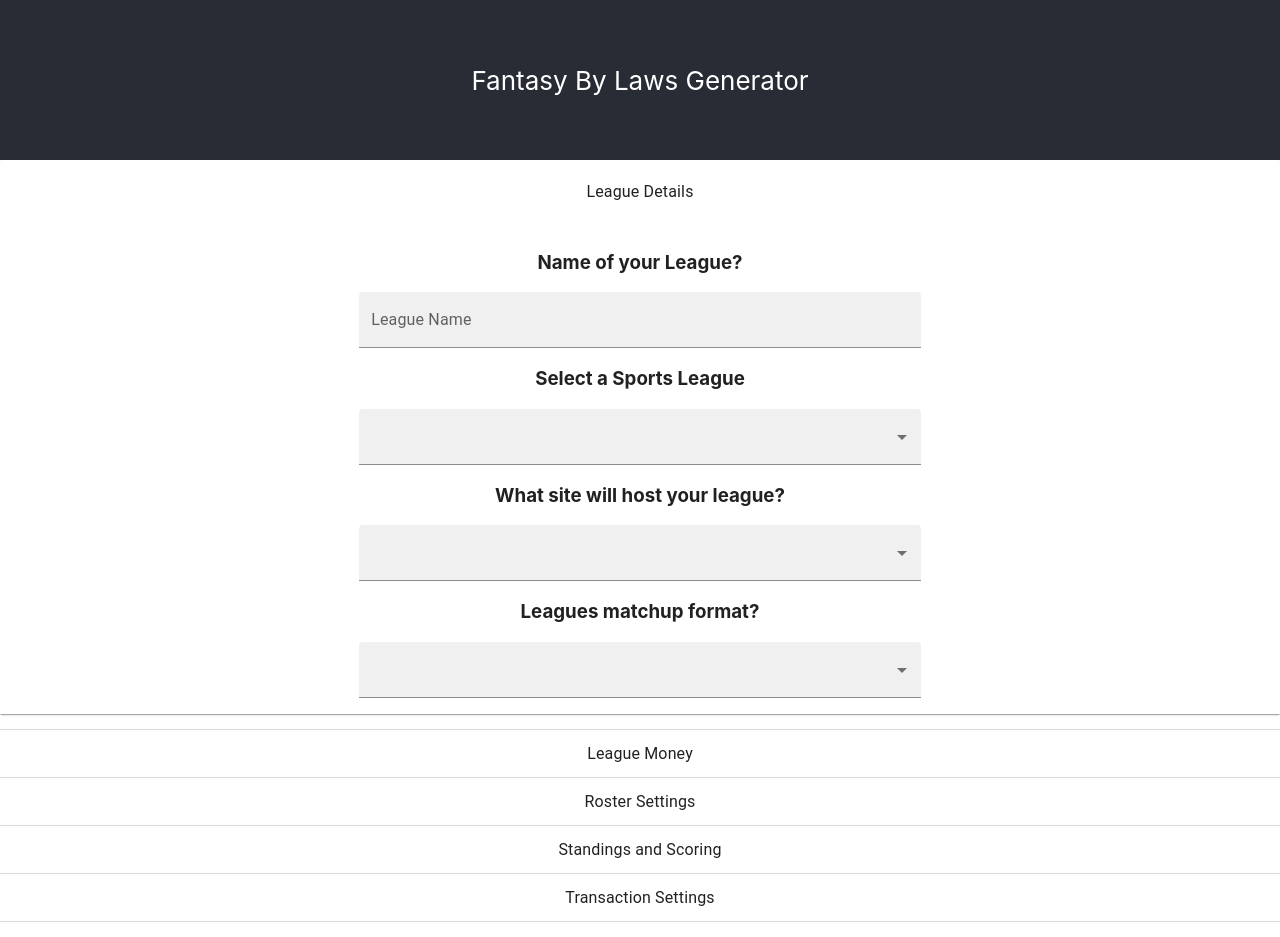
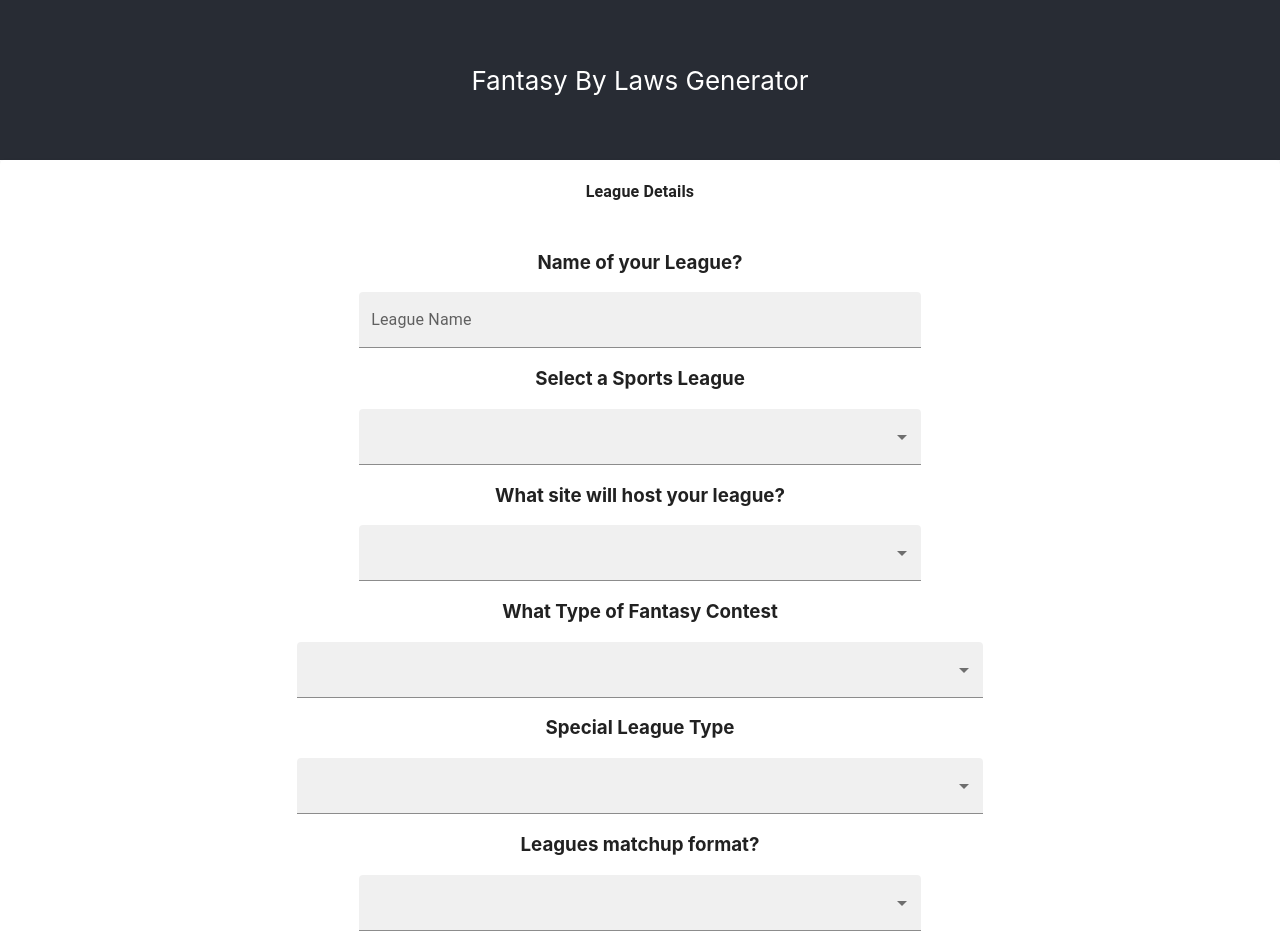
Before and after one commit to AMess33/FantasyBL, a React (Create React App) app: page / in a window 1280 px wide. Shown: the top 937 px of the page. Built offline with nearby package versions, Linux system fonts and the light colour scheme.

Commit message:
update league type to remove errors

```diff
--- a/src/App.js
+++ b/src/App.js
@@ -46,11 +46,13 @@ function App() {
           onChange={handleChange("panel1")}
         >
           <AccordionSummary>
-            <Typography sx={{ margin: "auto" }}>League Details</Typography>
+            <Typography sx={{ fontWeight: "bold", margin: "auto" }}>
+              League Details
+            </Typography>
           </AccordionSummary>
           <AccordionDetails>
             <LeagueDetails value={value} setValue={setValue} />
-            {/* <LeagueType value={value} setValue={setValue} /> */}
+            <LeagueType value={value} setValue={setValue} />
             <LeagueStyle value={value} setValue={setValue} />
           </AccordionDetails>
         </Accordion>
@@ -60,7 +62,9 @@ function App() {
           onChange={handleChange("panel2")}
         >
           <AccordionSummary>
-            <Typography sx={{ margin: "auto" }}>League Money</Typography>
+            <Typography sx={{ fontWeight: "bold", margin: "auto" }}>
+              League Money
+            </Typography>
           </AccordionSummary>
           <AccordionDetails>
             <OwnerFees value={value} setValue={setValue} />
@@ -74,7 +78,9 @@ function App() {
           onChange={handleChange("panel3")}
         >
           <AccordionSummary>
-            <Typography sx={{ margin: "auto" }}>Roster Settings</Typography>
+            <Typography sx={{ fontWeight: "bold", margin: "auto" }}>
+              Roster Settings
+            </Typography>
           </AccordionSummary>
           <AccordionDetails>
             <NumberOfTeams value={value} setValue={setValue} />
@@ -88,7 +94,7 @@ function App() {
           onChange={handleChange("panel4")}
         >
           <AccordionSummary>
-            <Typography sx={{ margin: "auto" }}>
+            <Typography sx={{ fontWeight: "bold", margin: "auto" }}>
               Standings and Scoring
             </Typography>
           </AccordionSummary>
@@ -103,7 +109,7 @@ function App() {
           onChange={handleChange("panel5")}
         >
           <AccordionSummary>
-            <Typography sx={{ margin: "auto" }}>
+            <Typography sx={{ fontWeight: "bold", margin: "auto" }}>
               Transaction Settings
             </Typography>
           </AccordionSummary>
@@ -119,7 +125,7 @@ function App() {
           onChange={handleChange("panel6")}
         >
           <AccordionSummary>
-            <Typography sx={{ margin: "auto" }}>
+            <Typography sx={{ fontWeight: "bold", margin: "auto" }}>
               Owner and Commish Expectations
             </Typography>
           </AccordionSummary>
--- a/src/components/InitialSetup/leagueType.jsx
+++ b/src/components/InitialSetup/leagueType.jsx
@@ -5,7 +5,7 @@ function LeagueType(props) {
   const types = ["Devy", "Empire", "Contract", "Bestball", "Guillotine"];
   // grab multiple values from first select menu, currenlty updating with each selection
   return (
-    <div style={{ width: "45%", margin: "auto" }}>
+    <div style={{ width: "55%", margin: "auto" }}>
       <h3>What Type of Fantasy Contest</h3>
       <Select
         id="leagueType"
@@ -37,11 +37,10 @@ function LeagueType(props) {
         }}
         variant="filled"
         fullWidth
-        renderValue={(selected) => selected.join(", ")}
       >
         {types.map((type) => (
           <MenuItem key={type} value={type}>
-            <Checkbox checked={props.value(type).indexOf(type) > -1} />
+            <Checkbox />
             <ListItemText primary={type} />
           </MenuItem>
         ))}
```
